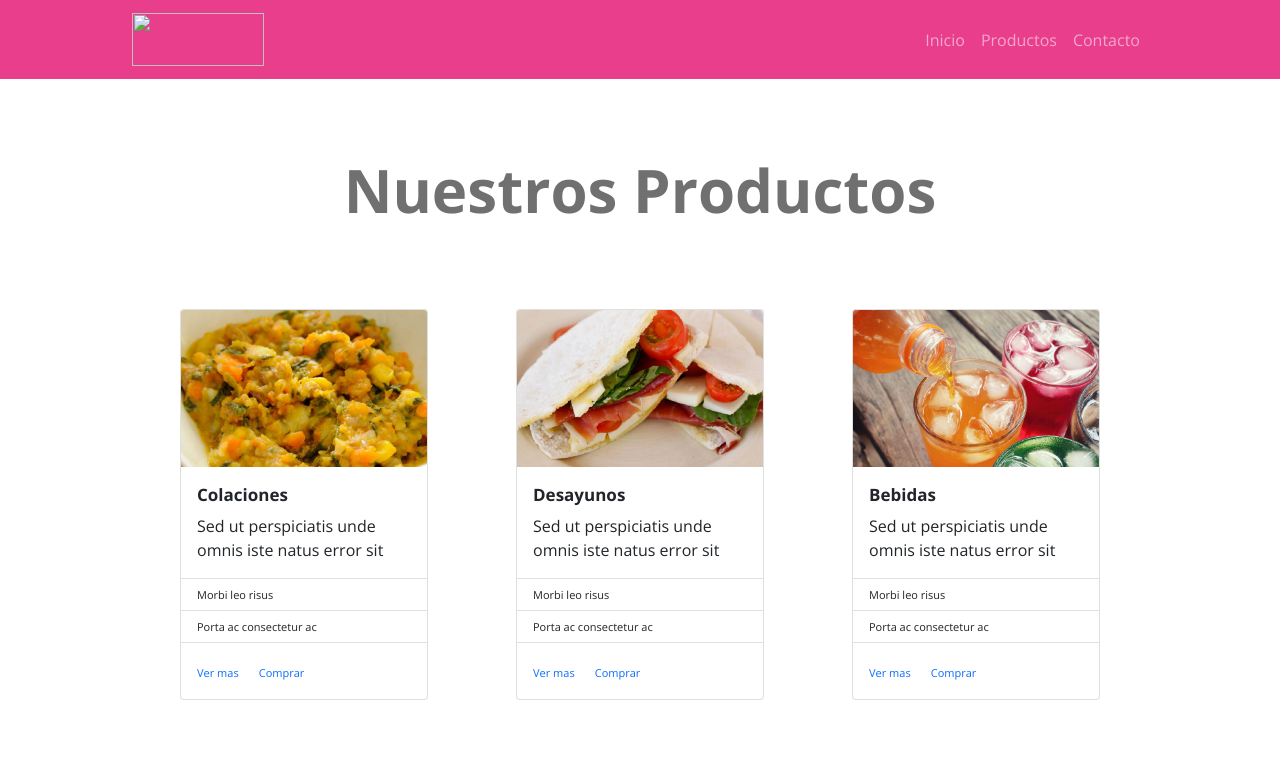
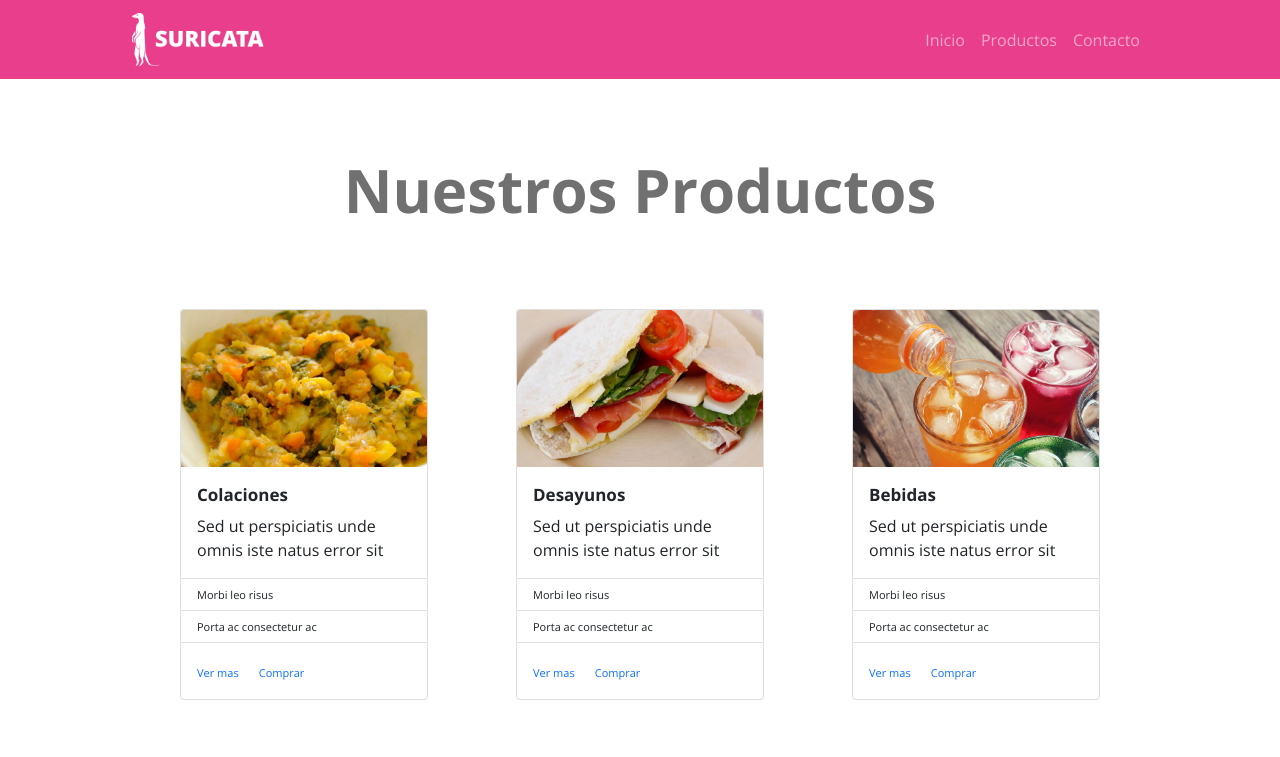
Before and after one commit to yersonreyes/bootstrap-desafio1, a plain HTML site: page index.html in a window 1280 px wide. Shown: the top 757 px of the page. Drawn offline with nearby package versions, Linux system fonts and the light colour scheme; the site is published under a folder, as on GitHub Pages, so addresses that start at the root find nothing.

Commit message:
arreglos en la ruta del logo

```diff
--- a/index.html
+++ b/index.html
@@ -21,7 +21,7 @@
     <nav class="navbar navbar-expand-lg navbar-dark">
       <div class="container-fluid ">
         <a class="navbar-brand" href="#">
-          <img src="/assets/img/logo.png" alt="" width="132" height="53">
+          <img src="./assets/img/logo.png" alt="" width="132" height="53">
         </a>
         <button class="navbar-toggler" type="button" data-bs-toggle="collapse" data-bs-target="#navbarNavAltMarkup"
           aria-controls="navbarNavAltMarkup" aria-expanded="false" aria-label="Toggle navigation">
```
